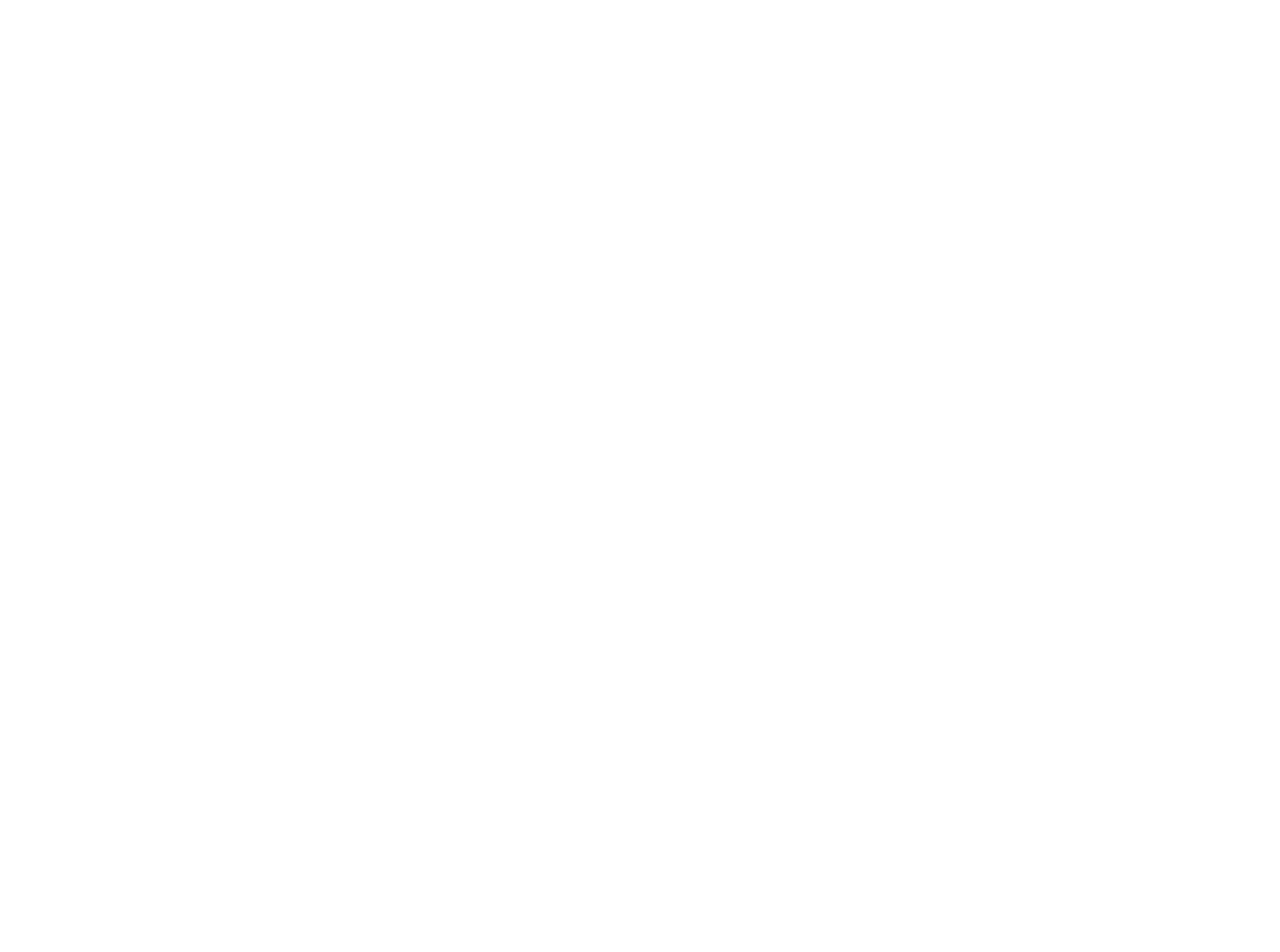
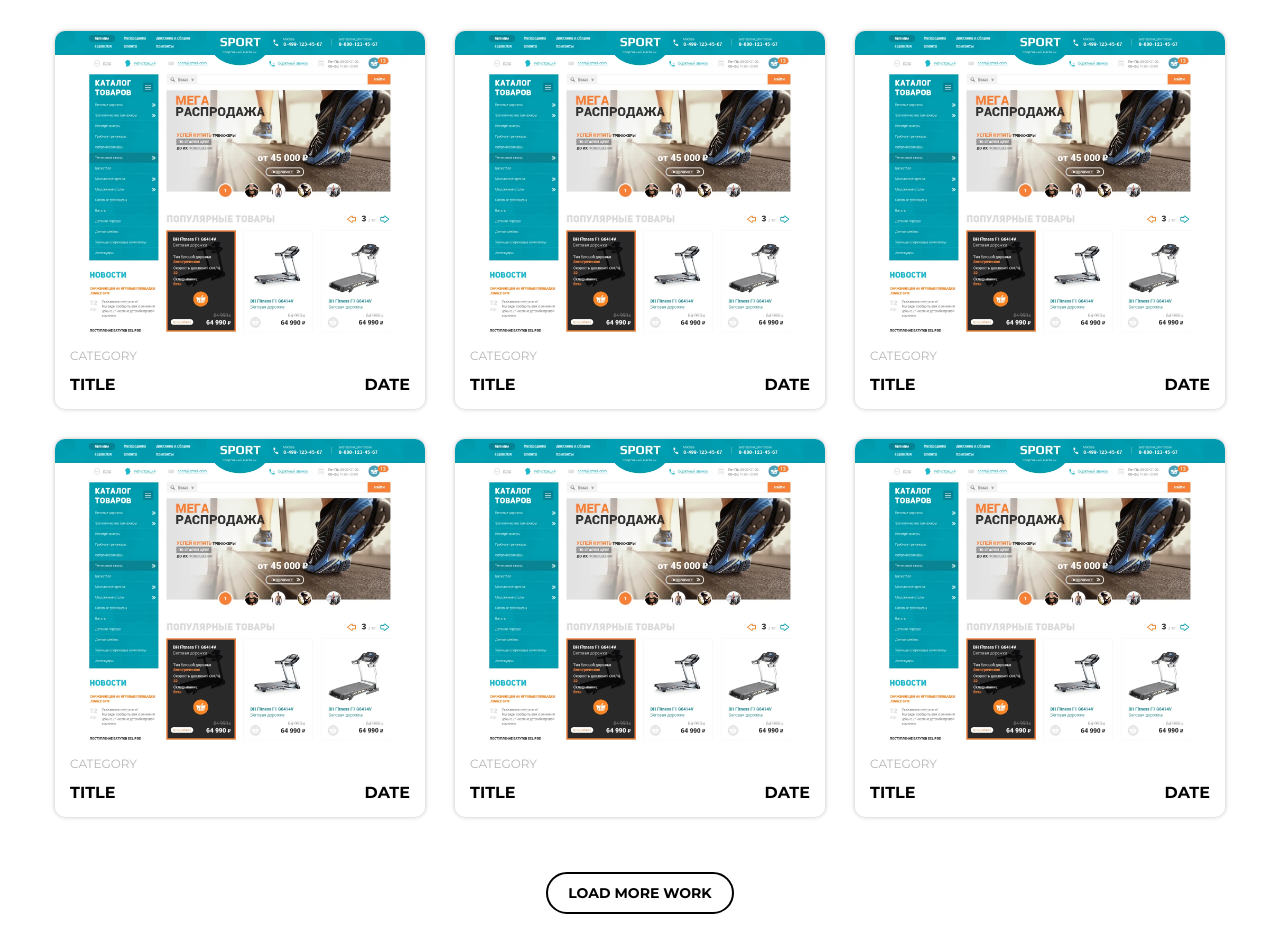
Before and after one commit to NightMareStories/My_Portfolio, a React (Create React App) app: page / in a window 1280 px wide. Shown: the part 828-1780 px from the top of the page. Before the commit the page ends 800 px from the top, so only its background shows below. Built offline with nearby package versions, Linux system fonts and the light colour scheme.

Commit message:
Added portfolio block and navigation to it.

```diff
--- a/src/components/App/App.scss
+++ b/src/components/App/App.scss
@@ -43,5 +43,22 @@
 h1, h2, h3, h4, h5, h6 {
     margin: 0;
 }
+._btn {
+    display: inline-block;
+        vertical-align: top;
+        font-family: $font-regular;
+        text-transform: uppercase;
+        font-size: 16px;
+        border: 1px solid $color-primary-black;
+        border-radius: 30px;
+        padding: 10px 30px;
+        color: $color-primary-black;
+        transition: background-color .2s linear, color .2s linear, box-shadow .2s linear;
+        &:hover {
+            color: $color-primary-white;
+            background-color: $color-primary-black;
+            box-shadow: 2px 2px 10px rgba($color-primary-black,.24);
 
+        }
+}
 //=======================================================
--- a/src/components/Main/Main.js
+++ b/src/components/Main/Main.js
@@ -38,8 +38,8 @@
                             </a>
                         </div>
                         <div className="info-block__buttons info-buttons">
-                            <a href="" className="info-buttons__btn">HIRE ME</a>
-                            <a href="" className="info-buttons__btn">SEE MY RESUME</a>
+                            <a href="" className="info-buttons__button _btn">HIRE ME</a>
+                            <a href="" className="info-buttons__button _btn">SEE MY RESUME</a>
                         </div>
                     </div>
                     <div className="intro-block__picture">
@@ -50,6 +50,123 @@
                     </div>
                 </div>
             </section>
+
+            <section className="page__portfolio portfolio-block _container">
+                <div className="portfolio-block__content">
+                    <div className="portfolio-block__nav portfolio-nav">
+                        <a href="" className="portfolio-nav__filter">All</a>
+                        <a href="" className="portfolio-nav__filter">App</a>
+                        <a href="" className="portfolio-nav__filter">Website</a>
+                    </div>
+                    <div className="portfolio-block__portfolio portfolio-content">
+                        <div className="portfolio-content__column">
+                            <div className="portfolio-content__item portfolio-item">
+                                <a href="" className="portfolio-item__link">
+                                    <picture>
+                                        <source srcSet="img/sport-shop-img.webp" type="image/webp" />
+                                        <img src="img/sport-shop-img.png" alt="" />
+                                    </picture>
+                                </a>
+                                <div className="portfolio-item__text portfolio-text">
+                                    <div className="portfolio-text__category">Category</div>
+                                    <div className="portfolio-text__title">
+                                        Title
+                                        <time className="portfolio-text__date" dateTime="">Date</time>
+                                    </div>
+                                </div>
+                            </div>
+                        </div>
+                        <div className="portfolio-content__column">
+                            <div className="portfolio-content__item portfolio-item">
+                                <a href="" className="portfolio-item__link">
+                                    <picture>
+                                        <source srcSet="img/sport-shop-img.webp" type="image/webp" />
+                                        <img src="img/sport-shop-img.png" alt="" />
+                                    </picture>
+                                </a>
+                                <div className="portfolio-item__text portfolio-text">
+                                    <div className="portfolio-text__category">Category</div>
+                                    <div className="portfolio-text__title">
+                                        Title
+                                        <time className="portfolio-text__date" dateTime="">Date</time>
+                                    </div>
+                                </div>
+                            </div>
+                        </div>
+                        <div className="portfolio-content__column">
+                            <div className="portfolio-content__item portfolio-item">
+                                <a href="" className="portfolio-item__link">
+                                    <picture>
+                                        <source srcSet="img/sport-shop-img.webp" type="image/webp" />
+                                        <img src="img/sport-shop-img.png" alt="" />
+                                    </picture>
+                                </a>
+                                <div className="portfolio-item__text portfolio-text">
+                                    <div className="portfolio-text__category">Category</div>
+                                    <div className="portfolio-text__title">
+                                        Title
+                                        <time className="portfolio-text__date" dateTime="">Date</time>
+                                    </div>
+                                </div>
+                            </div>
+                        </div>
+                        <div className="portfolio-content__column">
+                            <div className="portfolio-content__item portfolio-item">
+                                <a href="" className="portfolio-item__link">
+                                    <picture>
+                                        <source srcSet="img/sport-shop-img.webp" type="image/webp" />
+                                        <img src="img/sport-shop-img.png" alt="" />
+                                    </picture>
+                                </a>
+                                <div className="portfolio-item__text portfolio-text">
+                                    <div className="portfolio-text__category">Category</div>
+                                    <div className="portfolio-text__title">
+                                        Title
+                                        <time className="portfolio-text__date" dateTime="">Date</time>
+                                    </div>
+                                </div>
+                            </div>
+                        </div>
+                        <div className="portfolio-content__column">
+                            <div className="portfolio-content__item portfolio-item">
+                                <a href="" className="portfolio-item__link">
+                                    <picture>
+                                        <source srcSet="img/sport-shop-img.webp" type="image/webp" />
+                                        <img src="img/sport-shop-img.png" alt="" />
+                                    </picture>
+                                </a>
+                                <div className="portfolio-item__text portfolio-text">
+                                    <div className="portfolio-text__category">Category</div>
+                                    <div className="portfolio-text__title">
+                                        Title
+                                        <time className="portfolio-text__date" dateTime="">Date</time>
+                                    </div>
+                                </div>
+                            </div>
+                        </div>
+                        <div className="portfolio-content__column">
+                            <div className="portfolio-content__item portfolio-item">
+                                <a href="" className="portfolio-item__link">
+                                    <picture>
+                                        <source srcSet="img/sport-shop-img.webp" type="image/webp" />
+                                        <img src="img/sport-shop-img.png" alt="" />
+                                    </picture>
+                                </a>
+                                <div className="portfolio-item__text portfolio-text">
+                                    <div className="portfolio-text__category">Category</div>
+                                    <div className="portfolio-text__title">
+                                        Title
+                                        <time className="portfolio-text__date" dateTime="">Date</time>
+                                    </div>
+                                </div>
+                            </div>
+                        </div>
+                    </div>
+                    <div className="portfolio-block__button portfolio-button">
+                        <button type="button" className="portfolio-button__btn _btn">load more work</button>
+                    </div>
+                </div>
+            </section>
         </main>
     );
 
--- a/src/components/Main/Main.scss
+++ b/src/components/Main/Main.scss
@@ -22,33 +22,29 @@
         img {
             height: 100%;
             width: 100%;
-
         }
     }
     &__social {
         display: flex;
-
     }
-
 }
 
 .social-links {
     margin-top: 20px;
-     margin-bottom: 40px;
+    margin-bottom: 40px;
     &__link {
-
         margin-right: 30px;
         img {
             width: 30px;
             height: 30px;
-             transition: transform 0.2s linear;
-        &:hover {
-            transform: translateY(-5px);
+            transition: transform 0.2s linear;
+            &:hover {
+                transform: translateY(-5px);
+            }
         }
-        }
-
     }
 }
+
 .info-block {
     padding-top: 100px;
     &__subtitle {
@@ -73,28 +69,97 @@
 }
 
 .info-buttons {
-    &__btn {
-        display: inline-block;
-        vertical-align: top;
-        font-family: $font-regular;
-        text-transform: uppercase;
-        font-size: 16px;
-        border: 1px solid $color-primary-black;
-        border-radius: 30px;
-        padding: 10px 30px;
-        color: $color-primary-black;
-        transition: background-color .2s linear, color .2s linear, box-shadow .2s linear;
-        &:hover {
-            color: $color-primary-white;
-            background-color: $color-primary-black;
-            box-shadow: 2px 2px 10px rgba($color-primary-black,.24);
-
-        }
+    &__button {
         &:last-child {
             margin-left: 10px;
         }
     }
 }
 
+.portfolio-block{
+    &__content {
+    padding: 40px 0px;
+    }
+    &__button {
+        text-align: center;
+        .portfolio-button {
+            &__btn {
+                cursor: pointer;
+                font-family: $font-bold;
+                background-color: $color-primary-white;
+                font-size: 14px;
+                padding: 10px 20px;
+                border: 2px solid $color-primary-black;
+            }
+        }
+    }
+}
+
+.portfolio-nav {
+    display: flex;
+    justify-content: center;
+    margin-bottom: 25px;
+    &__filter {
+        font-family: $font-regular;
+        font-size: 20px;
+        color: rgba($color-primary-black,.4);
+        margin: 0px 15px;
+        &:hover {
+            text-decoration: underline;
+        }
+
+    }
+}
+
+.portfolio-content {
+    display: flex;
+    flex-wrap: wrap;
+    margin: 0px -15px 40px -15px;
+    &__column {
+        flex: 33.333%;
+        padding: 15px;
+
+    }
+}
+
+.portfolio-item {
+    box-shadow: 0 0 4px rgba($color-primary-black,.25);
+    border-radius: 10px;
+    overflow: hidden;
+    transition: box-shadow .2s linear;
+    &:hover {
+        box-shadow: 0 0 25px rgba($color-primary-black,.25);
+    }
+    &__link {
+        img {
+            width: 370px;
+            height: 300px;
+            display: block;
+            max-width: 100%;
+            height: auto;
+        }
+    }
+}
+
+.portfolio-text {
+    padding: 15px;
+    text-transform: uppercase;
+    &__category {
+        font-size: 12px;
+        font-family: $font-regular;
+        color: rgba($color-primary-black, .3);
+        margin-bottom: 12px;
+    }
+    &__title {
+        display: flex;
+        justify-content: space-between;
+        font-size: 16px;
+        font-family: $font-bold;
+    }
+    &__date {
+        font-size: 16px;
+        font-family: $font-bold;
+    }
+}
 
 //======================================================
```
Also changed, not shown: public/img/sport-shop-img.png (added), public/img/sport-shop-img.webp (added).
